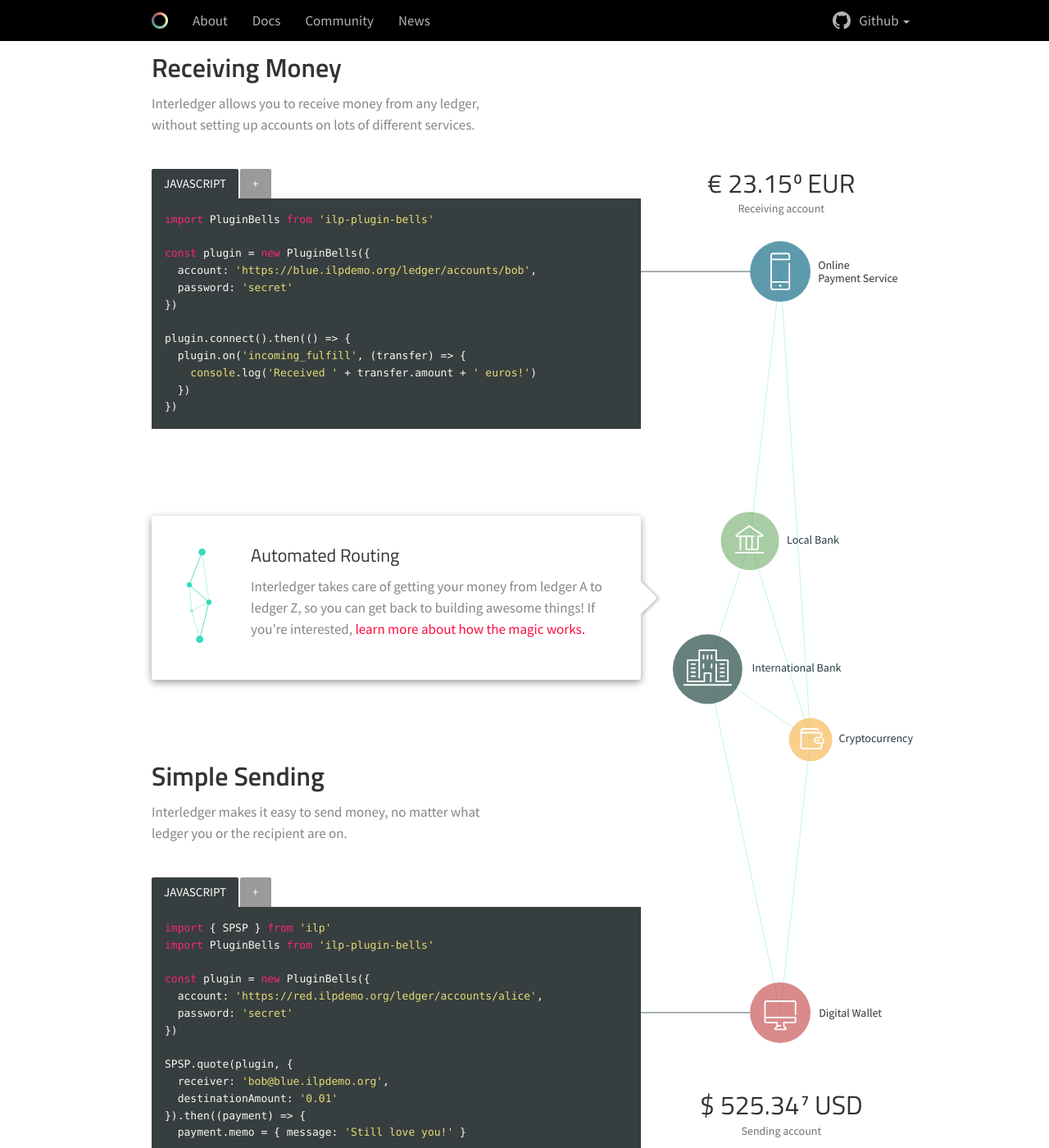
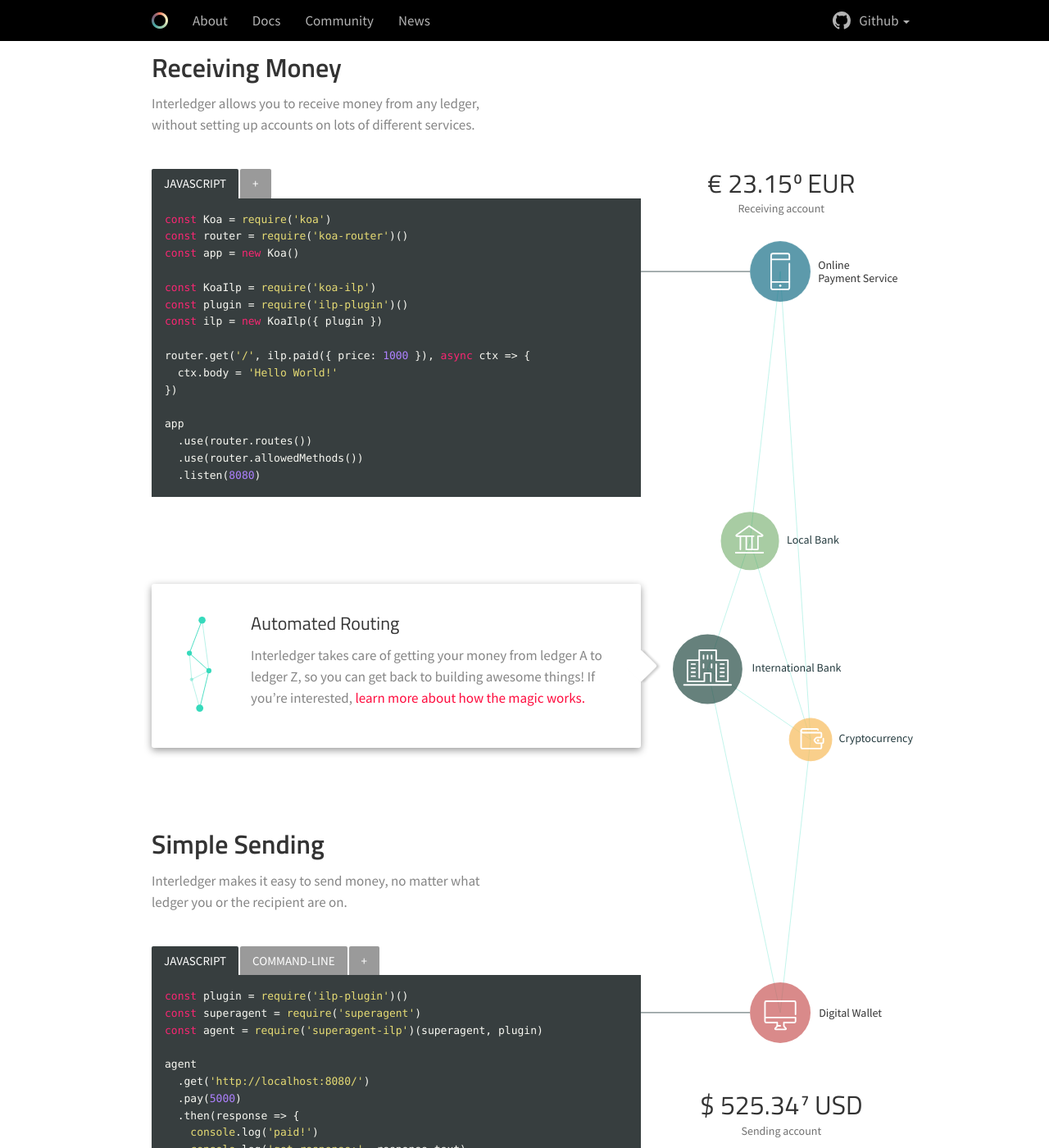
Before and after one commit to interledger/interledger.github.io, a Jekyll site: the page built from index.html, in a window 1280 px wide and 1400 px high, scrolled down 924 px. Shown: the whole window at 82% size. Built offline with Jekyll 4.4.1, drawn with Linux system fonts in a browser that asks for light colours; nearby versions of some CDN libraries; some web fonts are replaced; some of the changed text lies outside the part shown.

Commit message:
feat: update example code

```diff
--- a/index.html
+++ b/index.html
@@ -92,18 +92,22 @@ title: "Welcome | Interledger"
 
                 <div class="tab-content">
                     <div id="js1" class="tab-pane active">
-                    <pre><code>import PluginBells from 'ilp-plugin-bells'
+                    <pre><code>const Koa = require('koa')
+const router = require('koa-router')()
+const app = new Koa()
 
-const plugin = new PluginBells({
-  account: 'https://blue.ilpdemo.org/ledger/accounts/bob',
-  password: 'secret'
+const KoaIlp = require('koa-ilp')
+const plugin = require('ilp-plugin')()
+const ilp = new KoaIlp({ plugin })
+
+router.get('/', ilp.paid({ price: 1000 }), async ctx => {
+  ctx.body = 'Hello World!'
 })
 
-plugin.connect().then(() => {
-  plugin.on('incoming_fulfill', (transfer) => {
-    console.log('Received ' + transfer.amount + ' euros!')
-  })
-})</code></pre>
+app
+  .use(router.routes())
+  .use(router.allowedMethods())
+  .listen(8080)</code></pre>
                     </div>
 
                     <div id="menu1" class="tab-pane">
@@ -132,30 +136,30 @@ favorite programming language.
 
                 <ul class="nav nav-tabs">
                     <li class="active"><a data-toggle="tab" href="#js2">Javascript</a></li>
+                    <li class="teaser"><a data-toggle="tab" href="#sh2">Command-Line</a></li>
                     <li class="teaser"><a data-toggle="tab" href="#menu2">&#43;</a></li>
                 </ul>
 
                 <div class="tab-content">
                     <div id="js2" class="tab-pane active">
-                    <pre><code>import { SPSP } from 'ilp'
-import PluginBells from 'ilp-plugin-bells'
+                    <pre><code>const plugin = require('ilp-plugin')()
+const superagent = require('superagent')
+const agent = require('superagent-ilp')(superagent, plugin)
 
-const plugin = new PluginBells({
-  account: 'https://red.ilpdemo.org/ledger/accounts/alice',
-  password: 'secret'
-})
+agent
+  .get('http://localhost:8080/')
+  .pay(5000)
+  .then(response => {
+    console.log('paid!')
+    console.log('got response:', response.text)
+  })</code></pre>
+                    </div>
 
-SPSP.quote(plugin, {
-  receiver: 'bob@blue.ilpdemo.org',
-  destinationAmount: '0.01'
-}).then((payment) => {
-  payment.memo = { message: 'Still love you!' }
-
-  return SPSP.sendPayment(plugin, payment)
-}).then(() => {
-  console.log('Sent!')
-})</code></pre>
-
+                    <div id="sh2" class="tab-pane">
+                    <pre><code>$ npm install -g ilp-curl moneyd
+$ moneyd start --host ... --secret s...
+$ ilp-curl -X GET localhost:8080/pay
+Hello World!</code></pre>
                     </div>
 
                     <div id="menu2" class="tab-pane">
```
